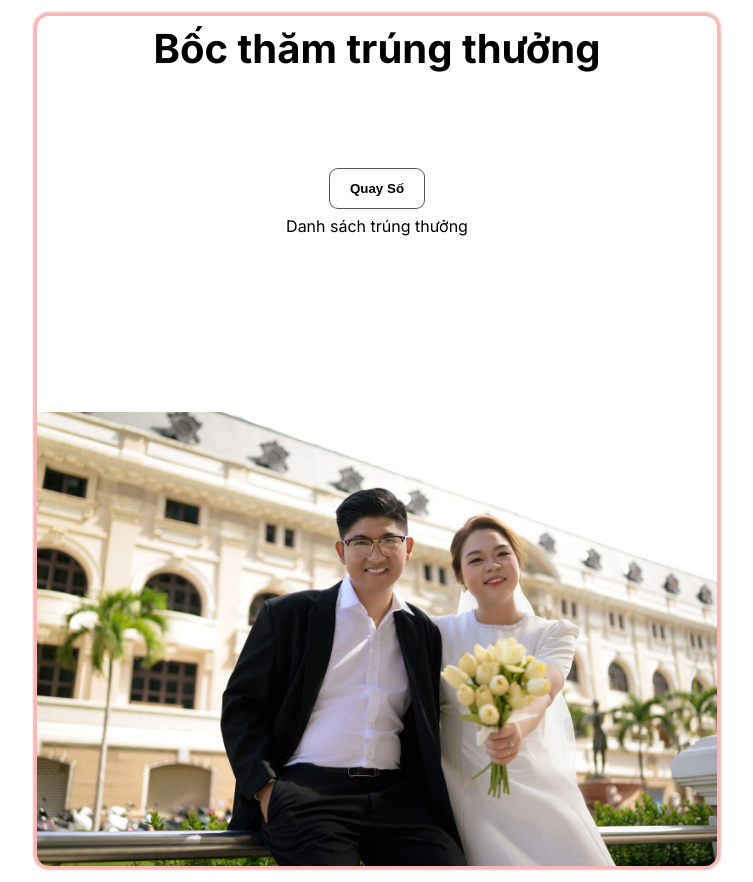
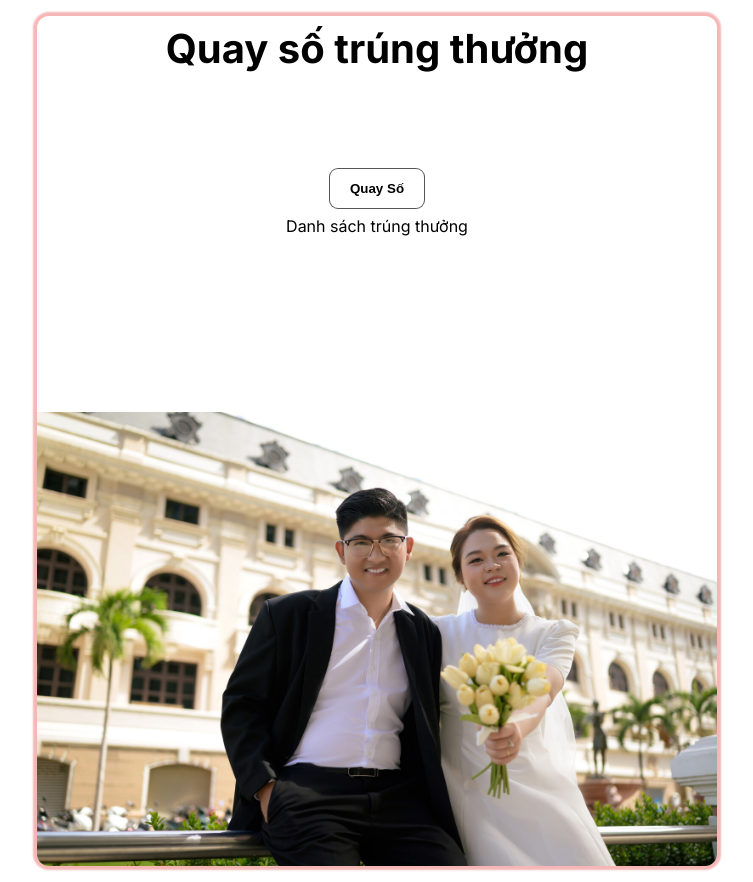
Before and after one commit to Toni15102/Project, a Next.js app: page / in a window 1280 px wide. Shown: the whole page, without its empty margins (263-1016 px from the left). Built offline with nearby package versions, Linux system fonts and the light colour scheme.

Commit message:
change text

```diff
--- a/src/pages/index.js
+++ b/src/pages/index.js
@@ -43,7 +43,7 @@ export default function Home() {
       </Head>
       <main className={`${styles.container} ${inter.className}`}>
         <div className={styles.box}>
-          <h1 className={styles.mainTitle}>Bốc thăm trúng thưởng</h1>
+          <h1 className={styles.mainTitle}>Quay số trúng thưởng</h1>
           <div className={styles.resultWrapper}>
             <div className={`${styles.result} ${pending ? 'pending' : ''}`}>
               {pending ? RANDOM_DISPLAY : randomNumber}
```
